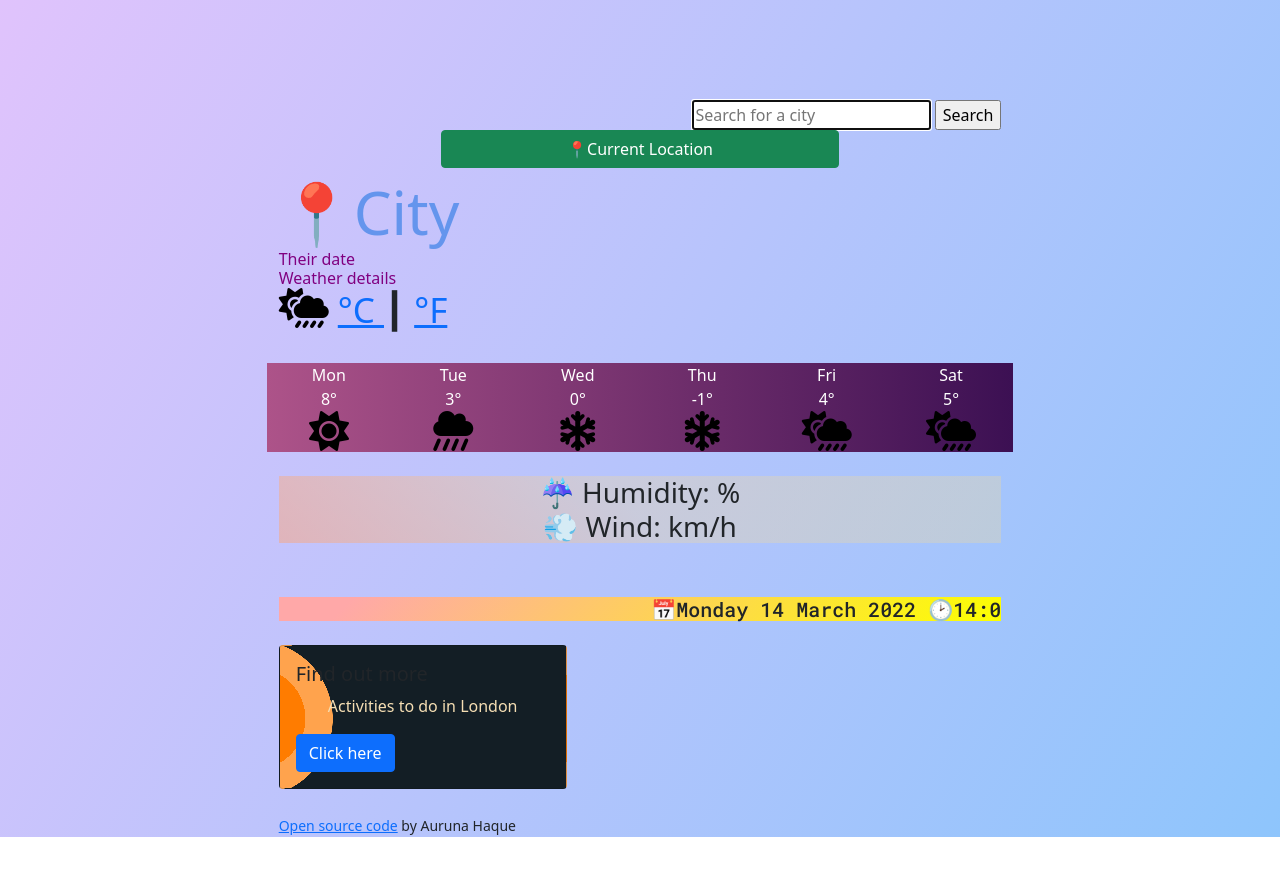
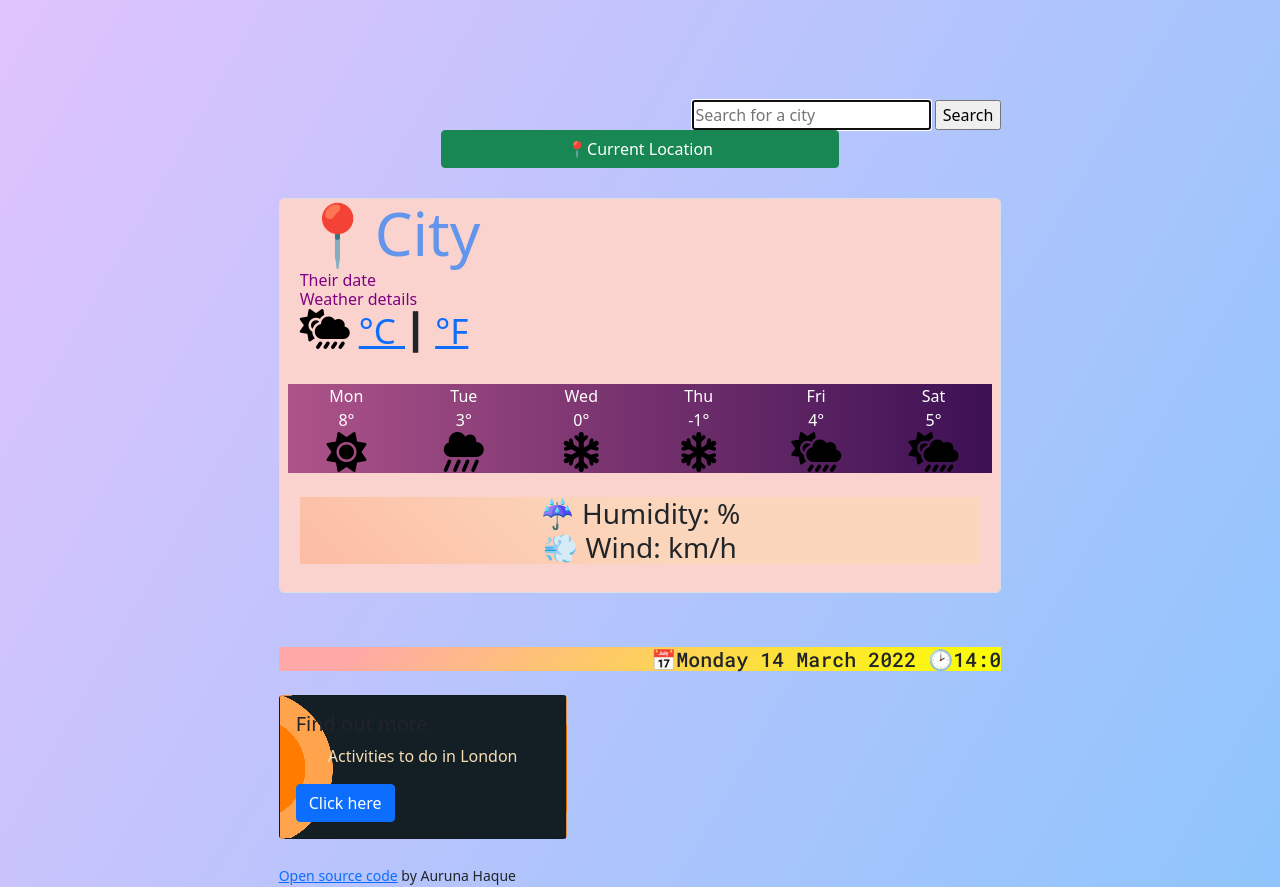
Before and after one commit to Auruna/Auruna-weather-app, a plain HTML site: page index.html in a window 1280 px wide. Before the commit the page ends 837 px from the top, so only its background shows below. Drawn offline with nearby package versions, Linux system fonts and the light colour scheme; no server answers; some icons are missing; a web font is replaced by a local one.

Commit message:
Undid the "wrapper" class stuff

```diff
--- a/index.html
+++ b/index.html
@@ -40,7 +40,7 @@
   </div>
 
       </form>
-      <div class="weather-app-wrapper">
+      <div class="weather-app">
       <h1 class="city"> <span class="location-emoji">📍<span>City</h1>
 <br>
 <ul>
--- a/src/wapp.css
+++ b/src/wapp.css
@@ -65,12 +65,9 @@ h4 {
 .btn-btn-success {
   text-align: right;
 }
-.weather-app-wrapper {
+.weather-app {
   max-width: 800px;
   margin: 30px auto;
-}
-
-.weather-app {
   padding: 20px;
   border: 1px solid #dadde1;
   border-radius: 5px;
```
